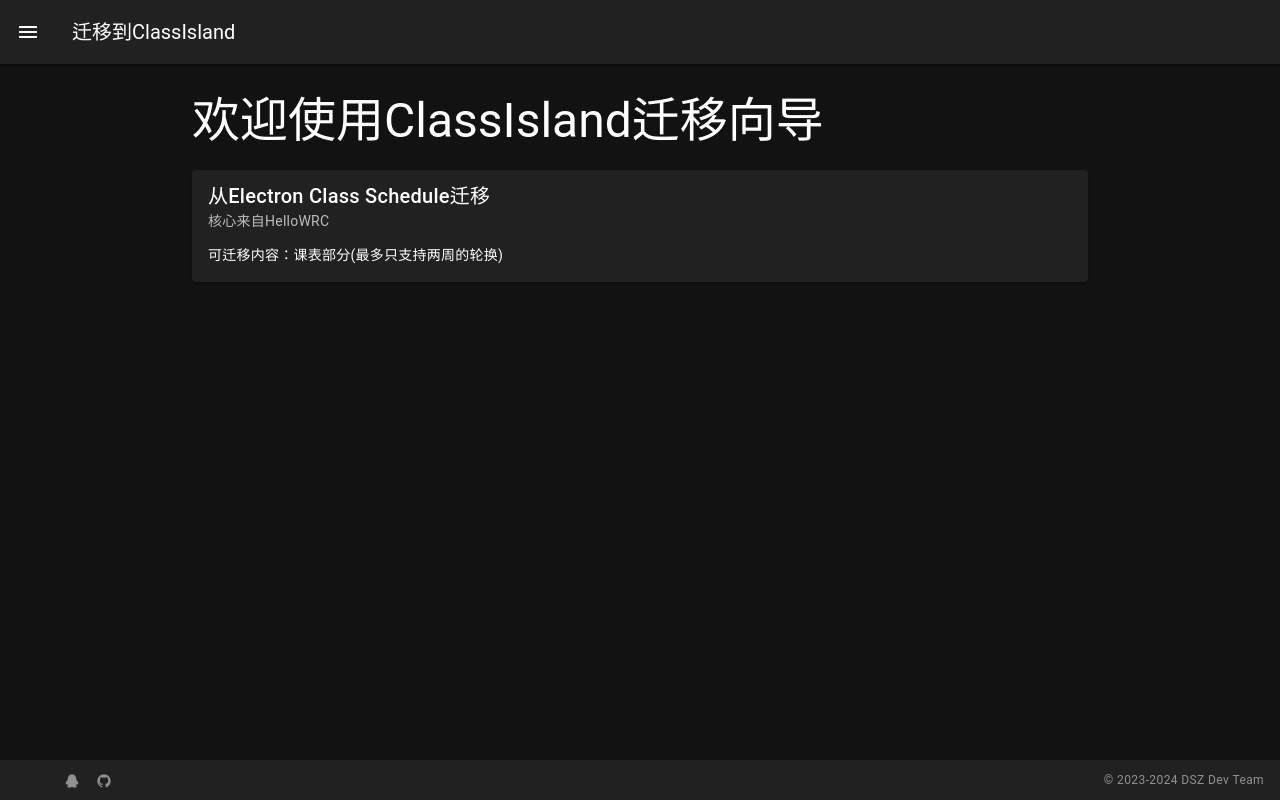
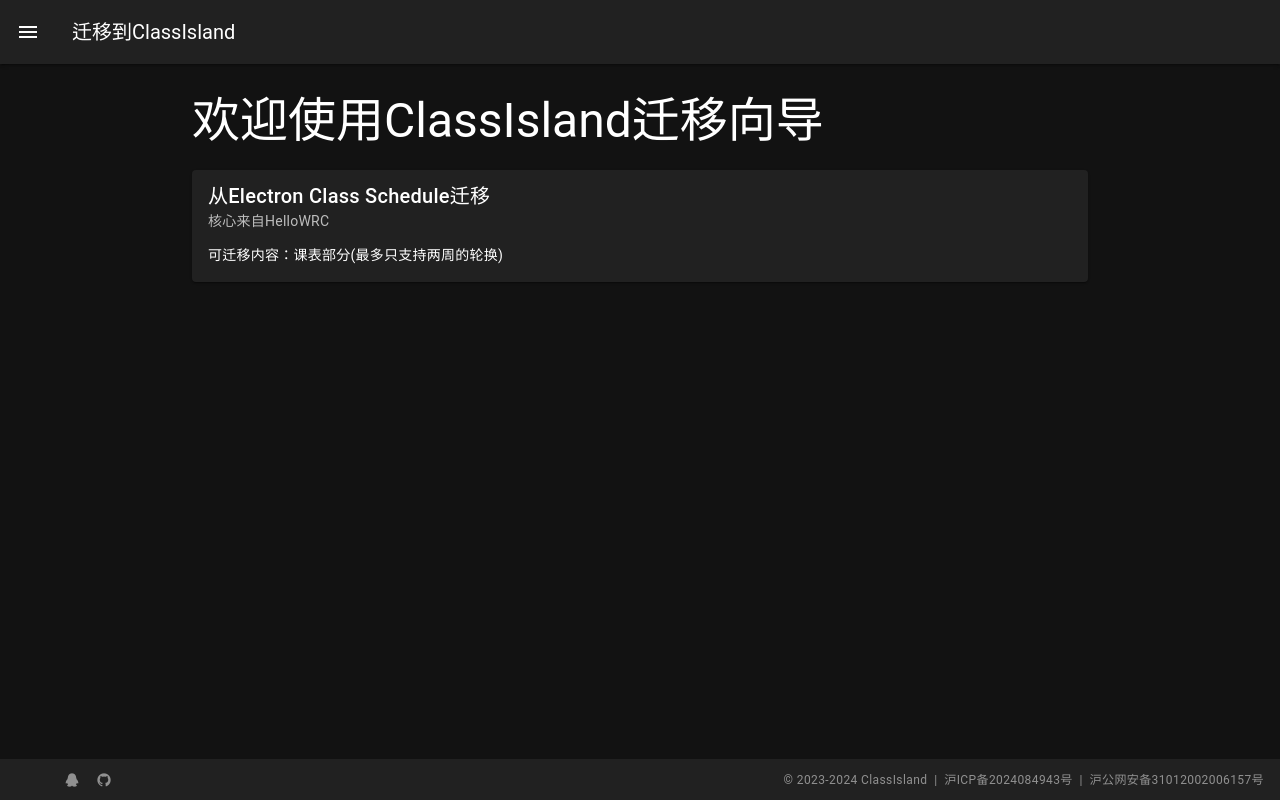
Before and after one commit to ClassIsland/migrate-to-classisland, a Vue app: page / in a window 1280 px wide. Built offline with nearby package versions, Linux system fonts and the light colour scheme.

Commit message:
feat: 更新页脚布局和样式以适应新的备案链接

```diff
--- a/src/components/AppFooter.vue
+++ b/src/components/AppFooter.vue
@@ -1,5 +1,5 @@
 <template>
-  <v-footer height="40" app>
+  <v-footer height="auto" app>
     <a
       key="ClassIsland"
       href="https://classisland.tech/"
@@ -30,14 +30,17 @@
       style="position: absolute; right: 16px"
     >
       &copy; 2023-{{ new Date().getFullYear() }}
-      <span class="d-none d-sm-inline-block">DSZ Dev Team</span>
+      <span class="d-none d-sm-inline-block">ClassIsland</span>
+      &nbsp;|&nbsp;
+      <a href="https://beian.miit.gov.cn/" target="_blank" rel="noopener noreferrer" class="beian-link">沪ICP备2024084943号</a>
+      &nbsp;|&nbsp;
+      <a href="http://www.beian.gov.cn/portal/registerSystemInfo?recordcode=12345678" target="_blank" rel="noopener noreferrer" class="beian-link">沪公网安备31012002006157号</a>
     </div>
   </v-footer>
 </template>
 
 <script setup lang="ts">
 import SvgIcon from './SvgIcon.vue';
-
 
 const items = [
   {
@@ -54,7 +57,6 @@
 </script>
 
 <style scoped lang="sass">
-
 .social-link :deep(.v-icon)
   color: rgba(var(--v-theme-on-background), var(--v-disabled-opacity))
   text-decoration: none
@@ -63,6 +65,11 @@
   &:hover
     color: rgba(25, 118, 210, 1)
 
+.beian-link
+  color: rgba(var(--v-theme-on-background), var(--v-disabled-opacity))
+  text-decoration: none
+  transition: .2s ease-in-out
 
-
+  &:hover
+    color: rgba(25, 118, 210, 1)
 </style>
```
